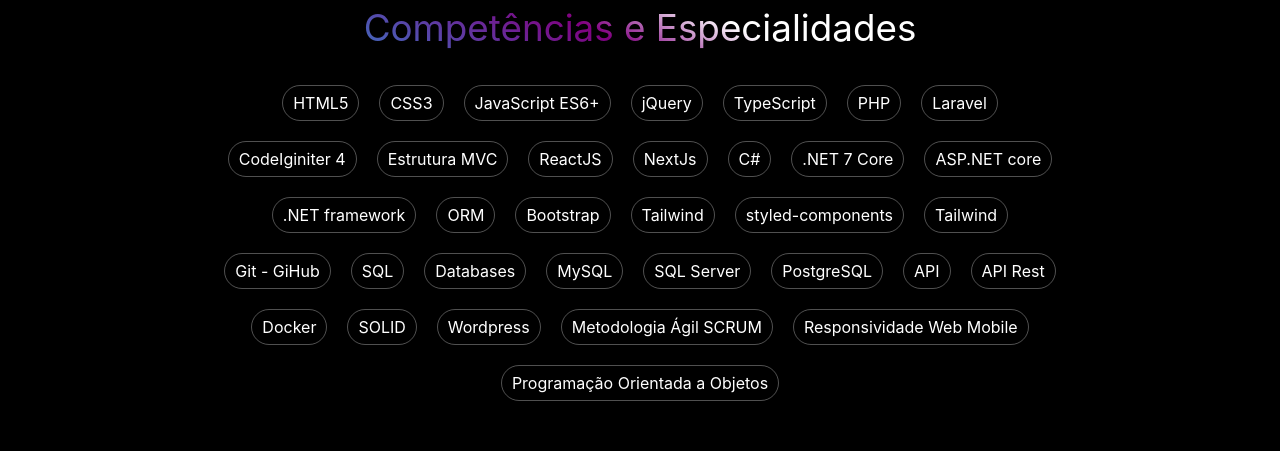
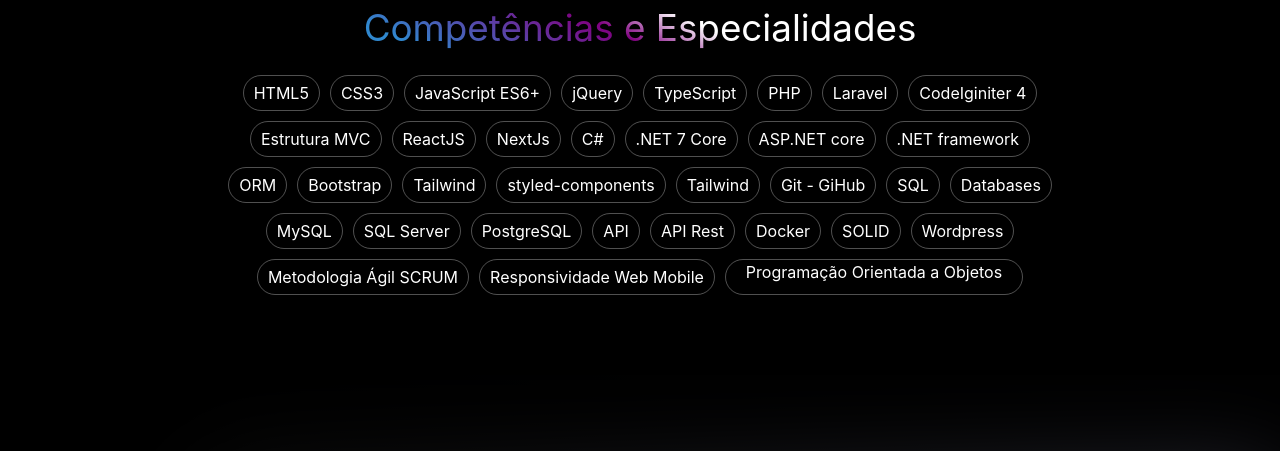
Before and after one commit to robson-magalhaes/portfolio, a React (Vite) app: page / in a window 1280 px wide. Shown: the part 1520-1971 px from the top of the page. Built offline with nearby package versions, Linux system fonts and the light colour scheme.

Commit message:
melhorando codigo e components

```diff
--- a/src/components/Projetos/styled.js
+++ b/src/components/Projetos/styled.js
@@ -78,12 +78,13 @@
     @media(max-width:767px){
         position: absolute;
         display: flex;
-        justify-content: space-around;
+        justify-content: start;
         flex-direction: column;
         height: 100px;
         width: auto;
         left: 30px;
         top: 50px;
+        gap: 10px;
 
         & a img{
             transform: none;
--- a/src/pages/SinglePage.jsx
+++ b/src/pages/SinglePage.jsx
@@ -73,14 +73,14 @@
         </C.VideoArea>
 
         <C.InfoTech>
-          <C.Titulo style={{ width: '100%' }}>Competências e Especialidades</C.Titulo>
-          {
-            allSkills.map(x => (
-              <C.ExpSkill>
+          <C.Titulo>Competências e Especialidades</C.Titulo>
+          <C.ExpSkill>
+            {
+              allSkills.map(x => (
                 <C.ItemT>{x}</C.ItemT>
-              </C.ExpSkill>
-            ))
-          }
+              ))
+            }
+          </C.ExpSkill>
         </C.InfoTech>
       </C.SessaoHabilidades>
 
@@ -97,7 +97,7 @@
                     <C.InfoTitulo>{x.nome}</C.InfoTitulo>
                     <h2>{x.cargo}</h2>
                     <p>{x.descricao}</p>
-                    <div onClick={()=>handleToggle(key)} className='dropdown'>
+                    <div onClick={() => handleToggle(key)} className='dropdown'>
                       <img src={iconDropdown} alt="dropdown" />
                     </div>
                     <C.ExpSkill>
--- a/src/pages/styled.js
+++ b/src/pages/styled.js
@@ -241,9 +241,15 @@
 export const InfoTech = styled.section`
     padding: 30px 100px;
     display: flex;
+    flex-direction: column;
     align-items: center;
     justify-content: center;
-    flex-wrap: wrap;
+    & div{
+        justify-content: center;
+    }
+    & div:last-child{
+        padding: 0 20px;
+    }
 `
 export const ItemT = styled.div`
     padding: 5px 10px;
@@ -251,7 +257,13 @@
     width: auto;
     border: solid 1px #FFFFFF50;
     border-radius: 50px;
+    -webkit-border: solid 1px #FFFFFF50;
+    -webkit-border-radius: 50px;
     color: #FFFFFF;
+
+    @media (max-width: 750px){
+        font-size: 0.7rem;
+    }
 `
 
 export const SessaoExperiencia = styled.section`
@@ -264,6 +276,7 @@
     }
     @media (max-width: 800px){
         padding: 0 !important;
+        background: linear-gradient(27deg , #000000 0%, #32333f 100%);
     }
 `
 
@@ -364,20 +377,11 @@
     & h2 {
         color: #FFFFFF;
     }
-    @media (max-width: 750px){
-        & div{
-            margin: 0;
-        }
-        & div:last-child div{
-            font-size: 0.7rem;
-        }
-    }
 `
 
 export const ExpSkill = styled.div`
     display: flex;
     gap: 10px;
-    margin: 10px;
     flex-wrap: wrap;
 `;
 
```
